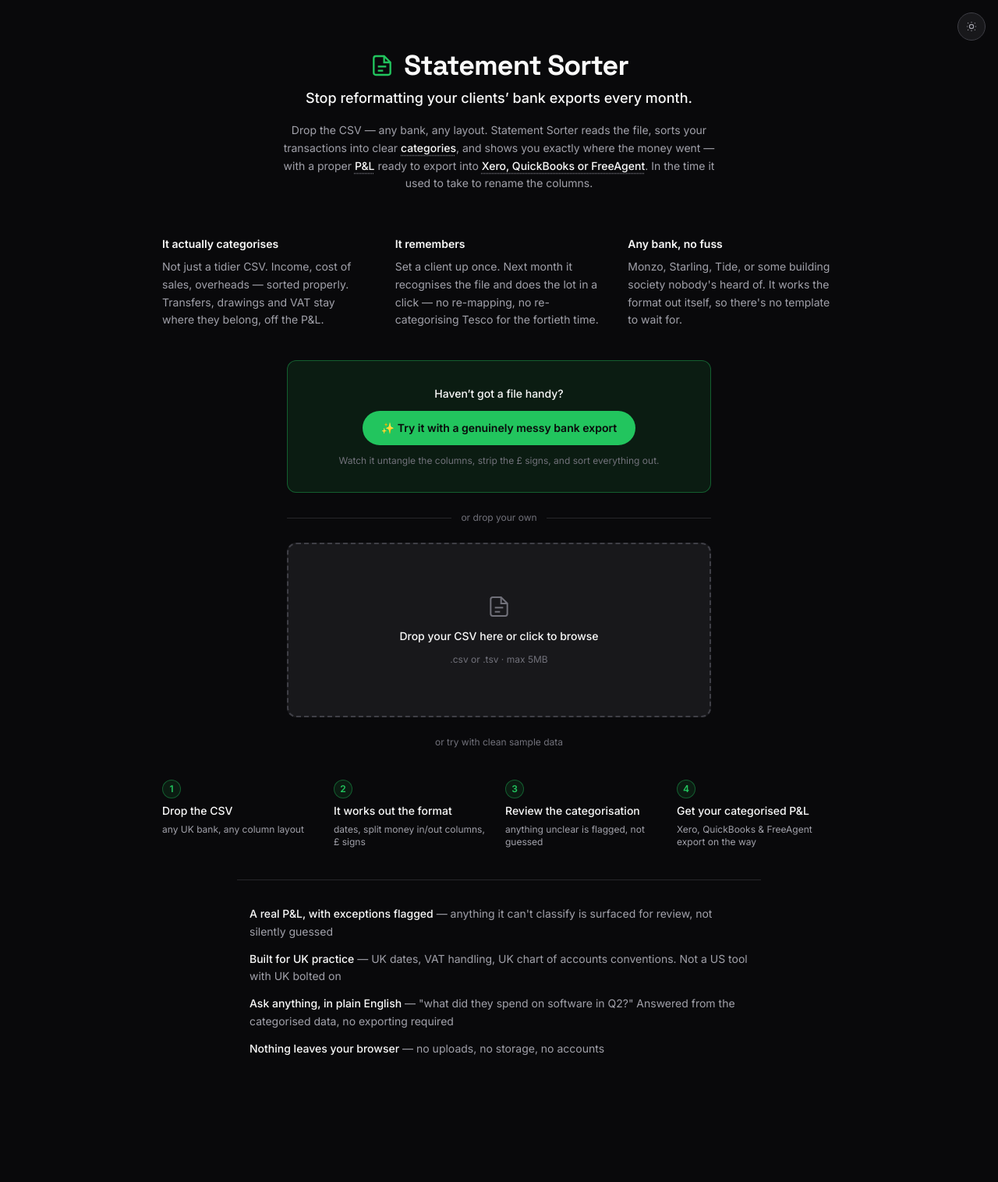
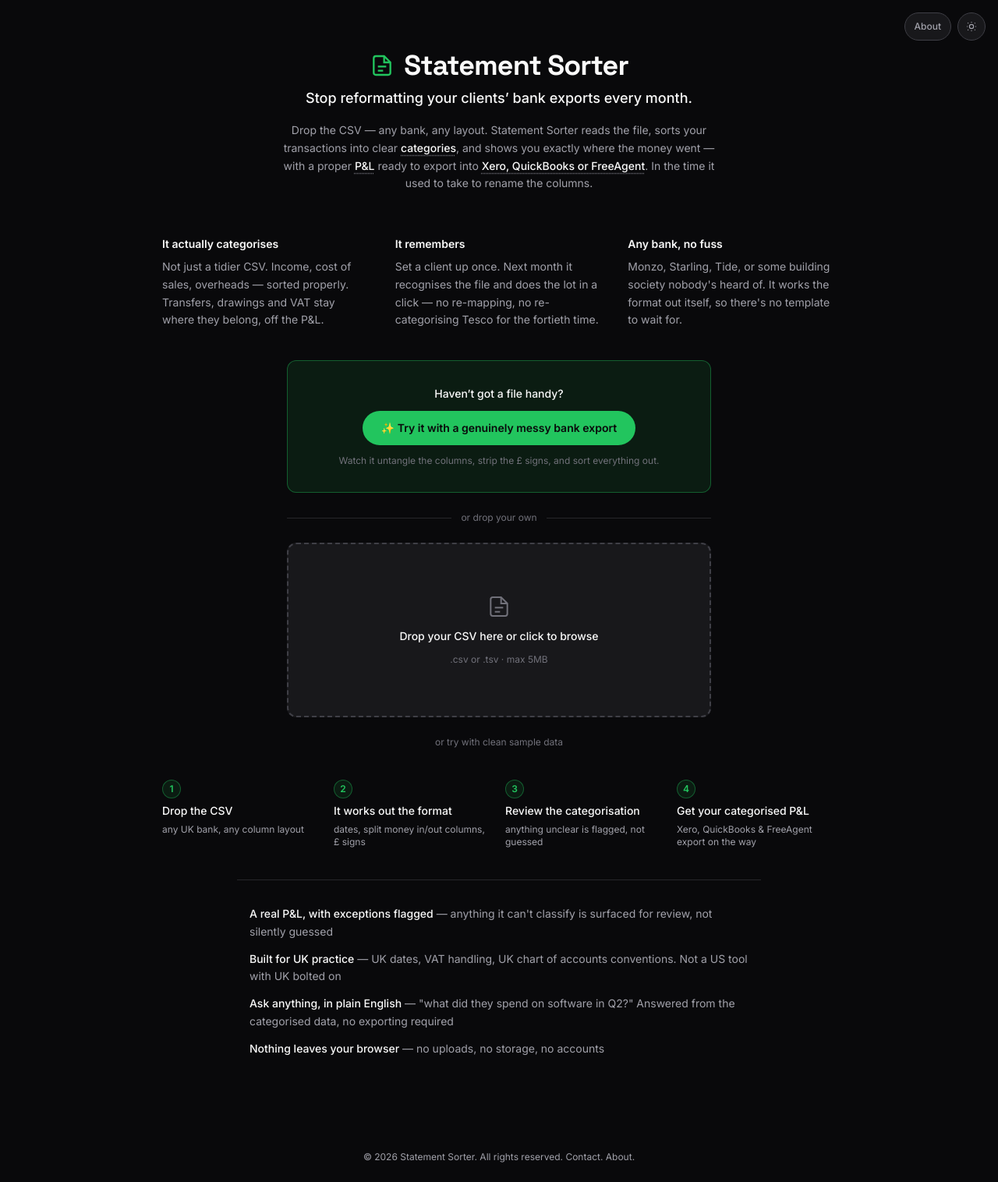
Before and after one commit to rolandjlevy/csv-agent, a Next.js app: page / in a window 1280 px wide. Shown: the whole page at 78% size. Before the commit the page ends 1452 px from the top, so only its background shows below. Built offline with nearby package versions, Linux system fonts and the light colour scheme.

Commit message:
added About modal

```diff
--- a/src/app/layout.tsx
+++ b/src/app/layout.tsx
@@ -2,6 +2,9 @@ import type { Metadata } from 'next';
 import { Inter, JetBrains_Mono, Space_Grotesk } from 'next/font/google';
 import { ThemeProvider } from 'next-themes';
 import { ThemeToggle } from '@/components/theme-toggle';
+import { AboutProvider } from '@/components/about-context';
+import { AboutButton } from '@/components/about-button';
+import { Footer } from '@/components/footer';
 import './globals.css';
 
 const inter = Inter({
@@ -33,8 +36,14 @@ export default function RootLayout({
         className={`${inter.variable} ${jetbrainsMono.variable} ${spaceGrotesk.variable} font-sans antialiased`}
       >
         <ThemeProvider attribute="class" defaultTheme="dark" enableSystem={false}>
-          <ThemeToggle />
-          {children}
+          <AboutProvider>
+            <div className="fixed top-4 right-4 z-50 flex items-center gap-2">
+              <AboutButton />
+              <ThemeToggle />
+            </div>
+            {children}
+            <Footer />
+          </AboutProvider>
         </ThemeProvider>
       </body>
     </html>
--- /dev/null
+++ b/src/components/about-button.tsx
@@ -0,0 +1,18 @@
+'use client';
+
+import { useAbout } from '@/components/about-context';
+
+export function AboutButton() {
+  const { open } = useAbout();
+
+  return (
+    <button
+      type="button"
+      onClick={open}
+      aria-label="About Statement Sorter"
+      className="flex h-9 items-center rounded-full border border-border bg-bg-surface px-3 text-xs font-medium text-text-muted transition-colors hover:border-accent hover:text-accent"
+    >
+      About
+    </button>
+  );
+}
--- /dev/null
+++ b/src/components/about-context.tsx
@@ -0,0 +1,41 @@
+'use client';
+
+import { createContext, useContext, useMemo, useState } from 'react';
+import { AnimatePresence } from 'framer-motion';
+import { AboutOverlay } from '@/components/about-overlay';
+
+type AboutContextValue = {
+  isOpen: boolean;
+  open: () => void;
+  close: () => void;
+};
+
+const AboutContext = createContext<AboutContextValue | null>(null);
+
+export function AboutProvider({ children }: { children: React.ReactNode }) {
+  const [isOpen, setIsOpen] = useState(false);
+
+  const value = useMemo(
+    () => ({
+      isOpen,
+      open: () => setIsOpen(true),
+      close: () => setIsOpen(false),
+    }),
+    [isOpen]
+  );
+
+  return (
+    <AboutContext.Provider value={value}>
+      {children}
+      <AnimatePresence>{isOpen && <AboutOverlay />}</AnimatePresence>
+    </AboutContext.Provider>
+  );
+}
+
+export function useAbout() {
+  const context = useContext(AboutContext);
+  if (!context) {
+    throw new Error('useAbout must be used within an AboutProvider');
+  }
+  return context;
+}
--- /dev/null
+++ b/src/components/about-overlay.tsx
@@ -0,0 +1,101 @@
+'use client';
+
+import { useEffect } from 'react';
+import { motion } from 'framer-motion';
+import { useAbout } from '@/components/about-context';
+
+export function AboutOverlay() {
+  const { close } = useAbout();
+
+  useEffect(() => {
+    function onKeyDown(event: KeyboardEvent) {
+      if (event.key === 'Escape') close();
+    }
+    window.addEventListener('keydown', onKeyDown);
+    return () => window.removeEventListener('keydown', onKeyDown);
+  }, [close]);
+
+  return (
+    <motion.div
+      initial={{ opacity: 0 }}
+      animate={{ opacity: 1 }}
+      exit={{ opacity: 0 }}
+      className="fixed inset-0 z-[60] flex items-center justify-center bg-black/50 p-4 backdrop-blur-sm"
+      onClick={close}
+    >
+      <motion.div
+        initial={{ opacity: 0, y: 8, scale: 0.98 }}
+        animate={{ opacity: 1, y: 0, scale: 1 }}
+        exit={{ opacity: 0, y: 8, scale: 0.98 }}
+        transition={{ duration: 0.15 }}
+        role="dialog"
+        aria-modal="true"
+        aria-label="About Statement Sorter"
+        onClick={(event) => event.stopPropagation()}
+        className="relative w-full max-w-md rounded-2xl border border-border bg-bg-surface p-6 text-left shadow-xl"
+      >
+        <button
+          type="button"
+          onClick={close}
+          aria-label="Close"
+          className="absolute top-4 right-4 flex h-8 w-8 items-center justify-center rounded-full border border-border text-text-muted transition-colors hover:border-accent hover:text-accent"
+        >
+          <svg
+            viewBox="0 0 24 24"
+            fill="none"
+            stroke="currentColor"
+            strokeWidth="1.75"
+            className="h-4 w-4"
+          >
+            <path d="M6 6l12 12M18 6L6 18" />
+          </svg>
+        </button>
+
+        <h2 className="font-display text-lg font-bold text-text">
+          About Statement Sorter
+        </h2>
+        <p className="mt-2 text-sm leading-relaxed text-text-muted">
+          A minimal, real AI agent that takes a CSV file and a question, then
+          decides for itself which tools to call — and in what order — to
+          find the answer.
+        </p>
+
+        <h2 className="mt-6 font-display text-lg font-bold text-text">
+          About me
+        </h2>
+        <p className="mt-2 text-sm leading-relaxed text-text-muted">
+          I&rsquo;m a full-stack developer specialising in front-end. I work
+          with JavaScript, React, Node, Express and MongoDB — see my other
+          projects on{' '}
+          <a
+            href="https://github.com/rolandjlevy"
+            target="_blank"
+            rel="noreferrer"
+            className="text-accent underline-offset-4 hover:underline"
+          >
+            GitHub
+          </a>
+          , connect on{' '}
+          <a
+            href="https://www.linkedin.com/in/roland-levy/"
+            target="_blank"
+            rel="noreferrer"
+            className="text-accent underline-offset-4 hover:underline"
+          >
+            LinkedIn
+          </a>
+          , or visit my{' '}
+          <a
+            href="https://rolandlevy.co.uk/"
+            target="_blank"
+            rel="noreferrer"
+            className="text-accent underline-offset-4 hover:underline"
+          >
+            portfolio
+          </a>
+          .
+        </p>
+      </motion.div>
+    </motion.div>
+  );
+}
--- /dev/null
+++ b/src/components/footer.tsx
@@ -0,0 +1,28 @@
+'use client';
+
+import { useAbout } from '@/components/about-context';
+
+export function Footer() {
+  const { open } = useAbout();
+
+  return (
+    <footer className="px-4 py-6 text-center text-xs text-text-muted">
+      &copy; 2026 Statement Sorter. All rights reserved.{' '}
+      <a
+        href="mailto:rolandjlevy@gmail.com"
+        className="underline-offset-4 hover:text-accent hover:underline"
+      >
+        Contact
+      </a>
+      .{' '}
+      <button
+        type="button"
+        onClick={open}
+        className="underline-offset-4 hover:text-accent hover:underline"
+      >
+        About
+      </button>
+      .
+    </footer>
+  );
+}
--- a/src/components/theme-toggle.tsx
+++ b/src/components/theme-toggle.tsx
@@ -28,7 +28,7 @@ export function ThemeToggle() {
             : 'Switch to dark mode'
           : 'Toggle theme'
       }
-      className="fixed top-4 right-4 z-50 flex h-9 w-9 items-center justify-center rounded-full border border-border bg-bg-surface text-text-muted transition-colors hover:border-accent hover:text-accent"
+      className="flex h-9 w-9 items-center justify-center rounded-full border border-border bg-bg-surface text-text-muted transition-colors hover:border-accent hover:text-accent"
     >
       {mounted && (
         <svg
```
